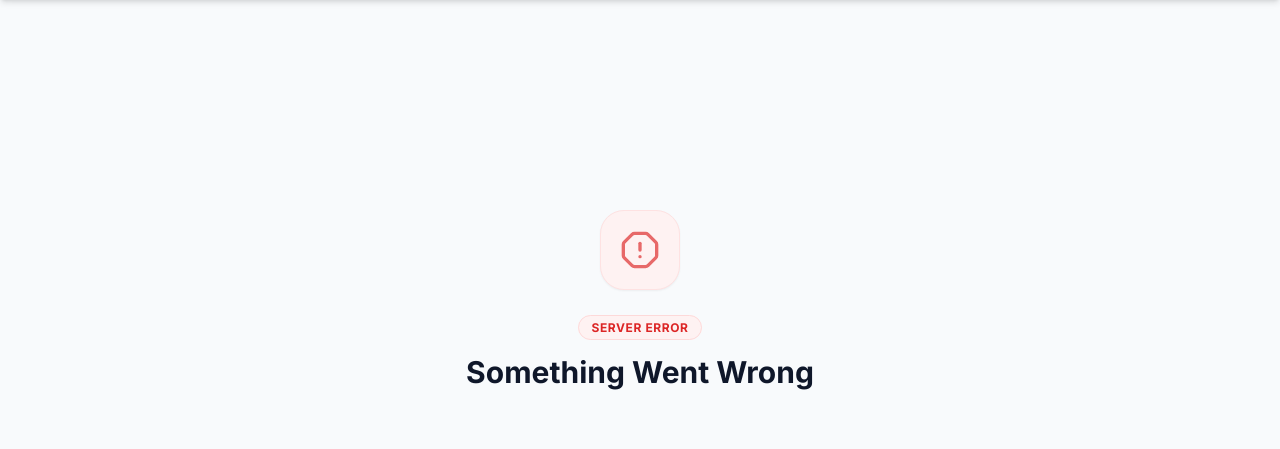
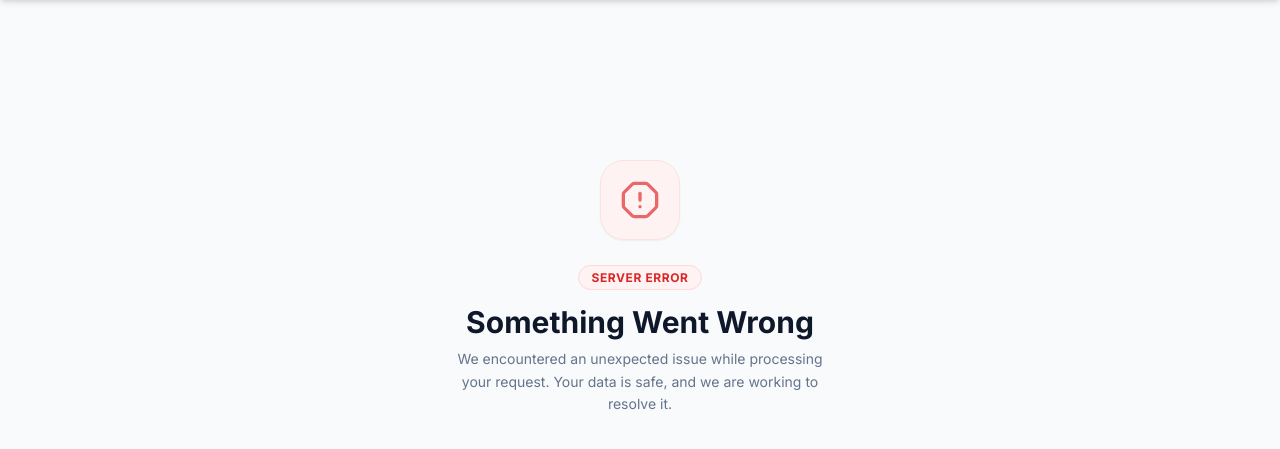
Before and after one commit to Yashendra-org/Ai_Powered_Task_Manager, a Django app: template templates/500.html in a window 1280 px wide. Shown: the top 449 px of the page. Run offline with Django 5.2, Linux system fonts and the light colour scheme; the template is opened without the code that fills it, so the values that code supplies are empty; some libraries are stand-ins or nearby versions.

Commit message:
feat(templates): add reassuring system message and safety explanation

```diff
--- a/templates/500.html
+++ b/templates/500.html
@@ -11,6 +11,9 @@
         </div>
         <span class="text-xs font-bold uppercase tracking-wider text-red-600 bg-red-50 px-3 py-1 rounded-full border border-red-200/60">Server Error</span>
         <h1 class="text-2xl sm:text-3xl font-extrabold text-slate-900 mt-4 mb-2">Something Went Wrong</h1>
+        <p class="text-sm text-slate-500 mb-8 leading-relaxed max-w-sm mx-auto">
+            We encountered an unexpected issue while processing your request. Your data is safe, and we are working to resolve it.
+        </p>
     </div>
 </div>
 {% endblock %}
```
